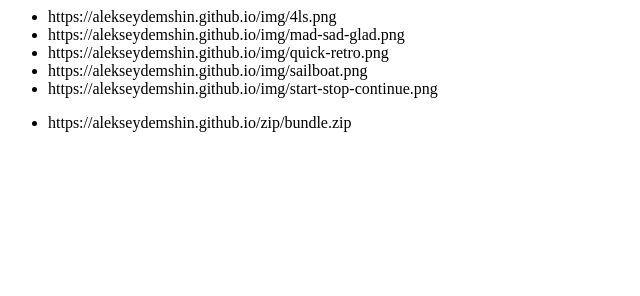
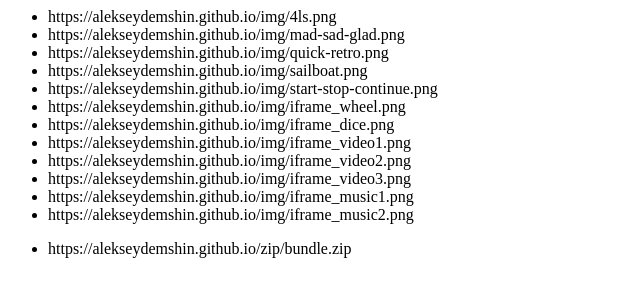
Before and after one commit to AlekseyDemshin/AlekseyDemshin.github.io, a plain HTML site: page index.html in a window 1280 px wide. Shown: the whole page, without its empty margins (0-640 px from the left). Drawn offline with Linux system fonts and the light colour scheme.

Commit message:
more images

```diff
--- a/index.html
+++ b/index.html
@@ -21,6 +21,27 @@
         <li>
             https://alekseydemshin.github.io/img/start-stop-continue.png
         </li>
+        <li>
+            https://alekseydemshin.github.io/img/iframe_wheel.png
+        </li>
+        <li>
+            https://alekseydemshin.github.io/img/iframe_dice.png
+        </li>
+        <li>
+            https://alekseydemshin.github.io/img/iframe_video1.png
+        </li>
+        <li>
+            https://alekseydemshin.github.io/img/iframe_video2.png
+        </li>
+        <li>
+            https://alekseydemshin.github.io/img/iframe_video3.png
+        </li>
+        <li>
+            https://alekseydemshin.github.io/img/iframe_music1.png
+        </li>
+        <li>
+            https://alekseydemshin.github.io/img/iframe_music2.png
+        </li>
     </ul>
     <ul>
         <li>
```
Also changed, not shown: img/iframe_dice.png (added), img/iframe_music1.png (added), img/iframe_music2.png (added), img/iframe_video1.png (added), img/iframe_video2.png (added), img/iframe_video3.png (added), img/iframe_wheel.png (added), 1 other file.
